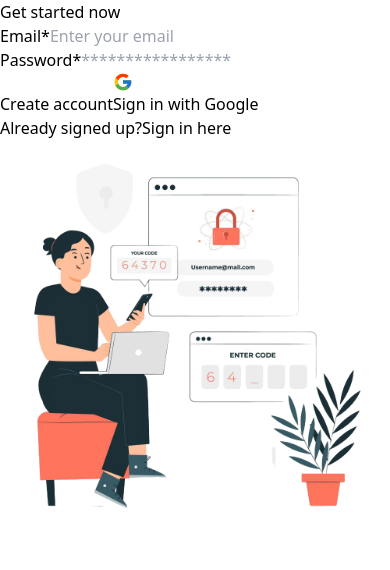
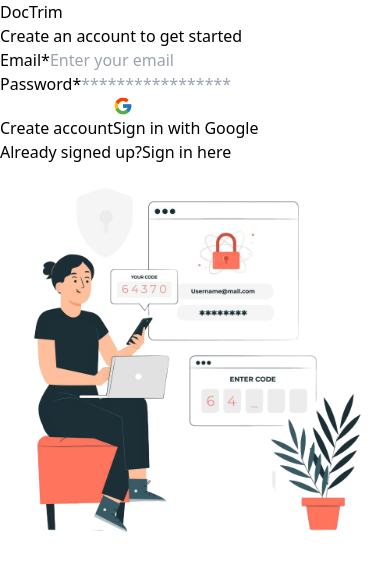
Before and after one commit to AbrahamAlgorithm/Team_Quantom, a React (Vite) app in the folder frontend/: page /auth/register in a window 390 px wide. Shown: the top 570 px of the page. Built offline with nearby package versions, Linux system fonts and the light colour scheme.

Commit message:
style: fix responsiveness for auth signup page

```diff
--- a/frontend/src/pages/authentication/SignupPage.tsx
+++ b/frontend/src/pages/authentication/SignupPage.tsx
@@ -14,9 +14,14 @@
 
   return (
     <>
-      <div className="grid grid-cols-2 items-center min-h-screen max-[786px]:block">
-        <div className="w-[400px] max-[786px]:w-[initial] p-4 rounded-md mx-auto">
-          <h3 className="font-medium text-lg opacity-80">Get started now</h3>
+      <div className="grid grid-cols-2 items-center min-h-screen max-[768px]:flex max-[768px]:justify-center max-[768px]:items-center max-[768px]:mx-4 max-[768px]:py-4">
+        <div className="w-[400px] max-[786px]:w-full p-6 max-[768px]:p-4 mx-auto border border-gray-300 shadow-sm">
+          <header className="text-center">
+            <h2 className="text-center font-medium text-lg">DocTrim</h2>
+            <h3 className="font-medium text-sm opacity-50">
+              Create an account to get started
+            </h3>
+          </header>
 
           {/* Auth form */}
 
```
